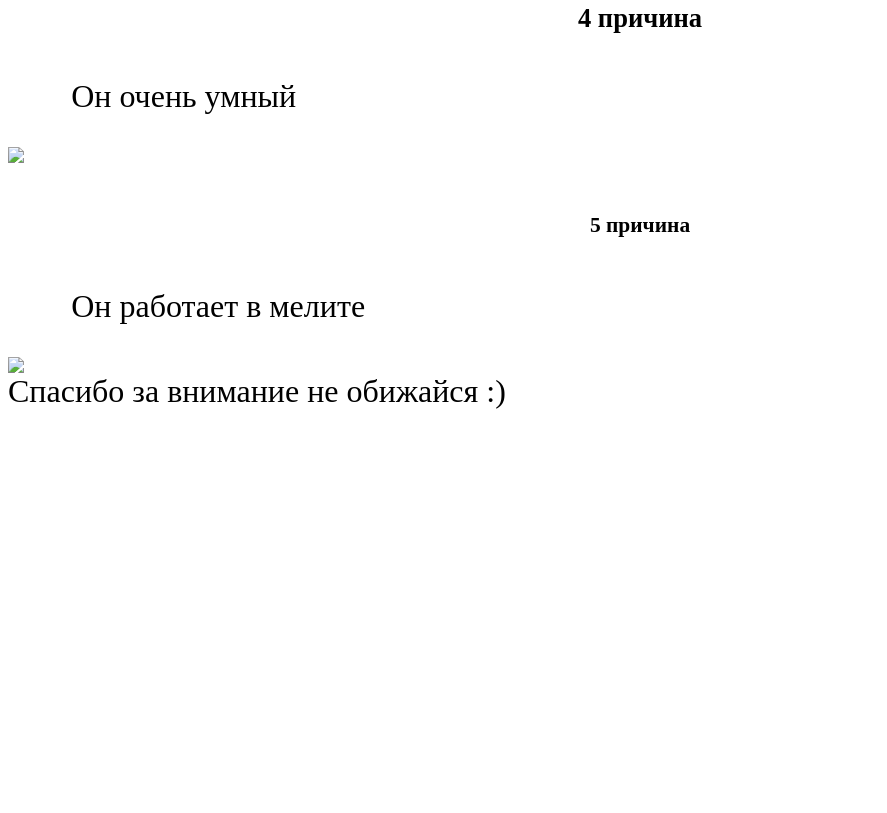
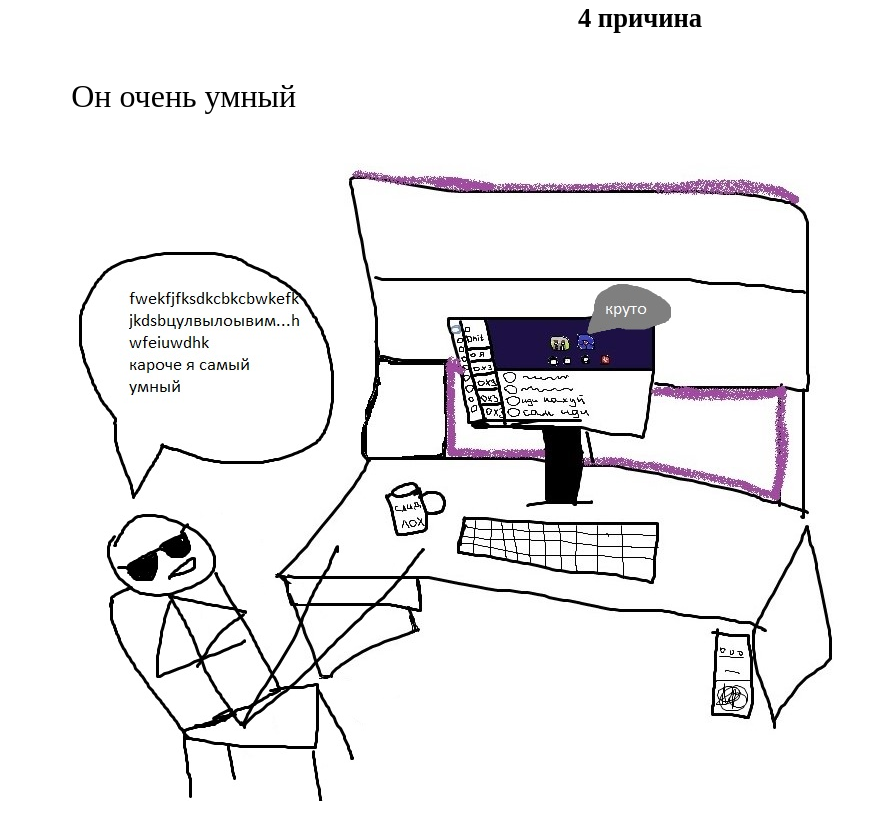
Before and after one commit to qwwilq/qwwi, a plain HTML site: page index.html in a window 1280 px wide. Shown: the part 2647-3460 px from the top of the page, without its empty margins (0-887 px from the left). Before the commit the page ends 3065 px from the top, so only its background shows below. Drawn offline with Linux system fonts and the light colour scheme.

Commit message:
Update index.html

```diff
--- a/index.html
+++ b/index.html
@@ -18,10 +18,10 @@
     <img src="но.jpg">
     <h5 style="position: relative; text-align: center;"> 4 причина </h5>
     <p style="position: relative;left: 5%"><font size="6"> Он очень умный </font></p>
-    <img src="саид/жо.jpg">
+    <img src="жо.jpg">
     <h6 style="position: relative; text-align: center;"> 5 причина </h6>
     <p style="position: relative;left: 5%"> <font size="6"> Он работает в мелите </font></p>
-    <img src="саид/йо.jpg">
+    <img src="йо.jpg">
     <br>
     <h7 style="position: relative; text-align: center;"> Спасибо за внимание не обижайся :)</h7>
 </body>
```
